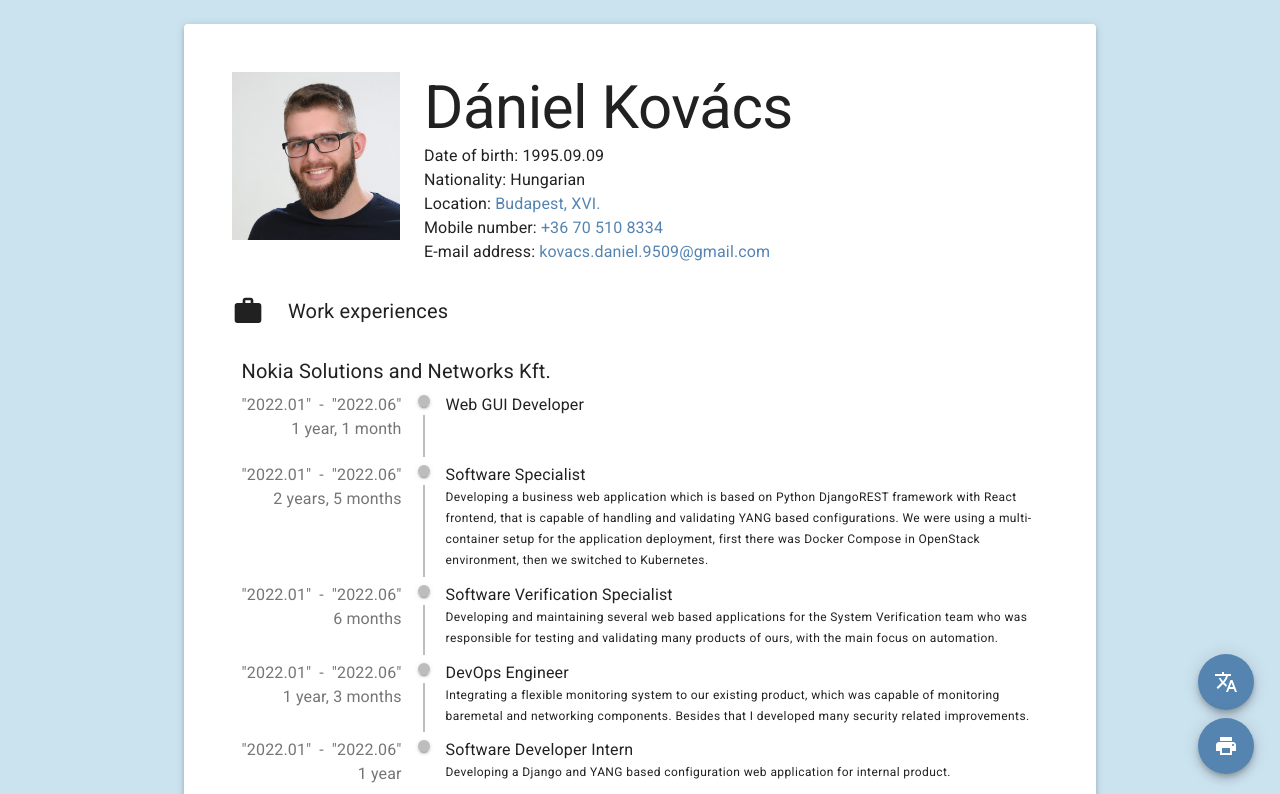
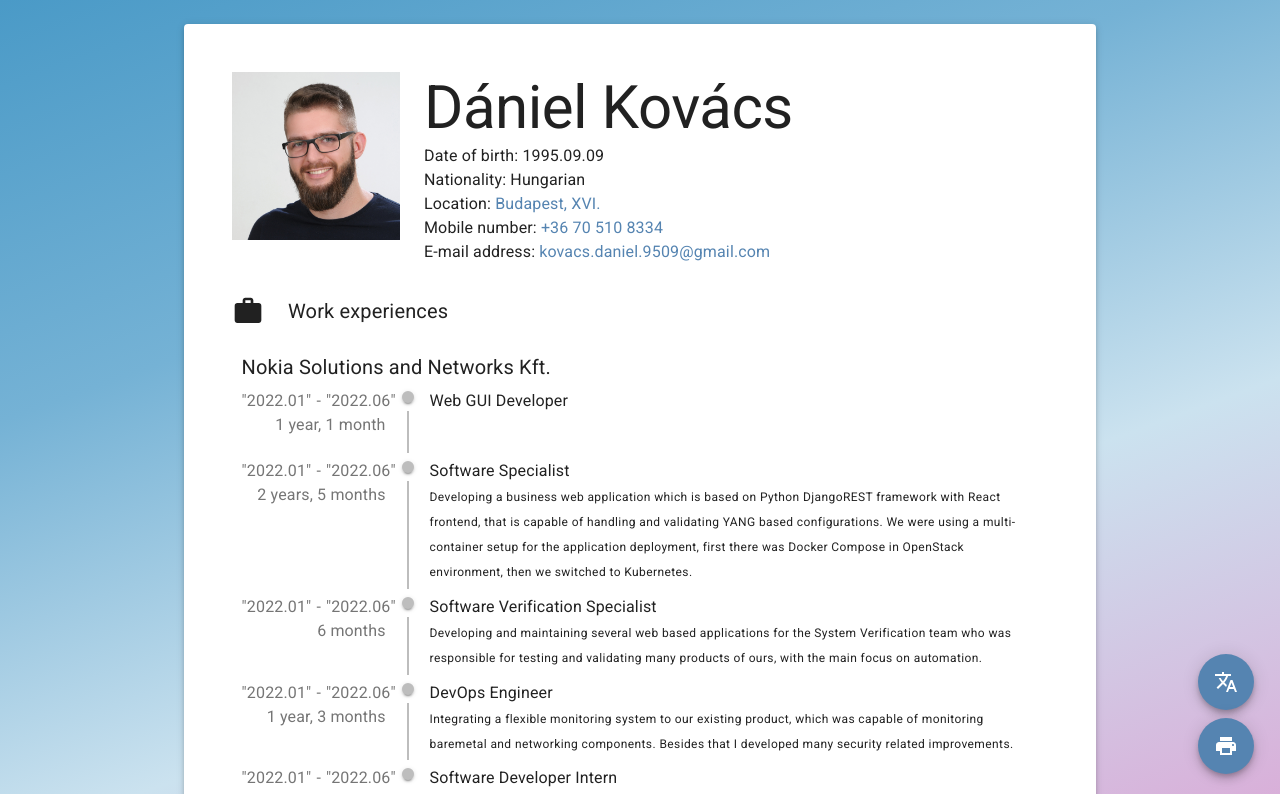
Before and after one commit to danikova/online-cv, a React (Vite) app: page / in a window 1280 px wide. Shown: the top 794 px of the page. Built offline with nearby package versions, Linux system fonts and the light colour scheme.

Commit message:
tailwind added

```diff
--- a/index.html
+++ b/index.html
@@ -1,5 +1,5 @@
 <!DOCTYPE html>
-<html lang="hu">
+<html lang="hu" class="h-screen w-screen m-0 p-0 box-border overflow-y-auto overflow-x-hidden text-gray-800">
 
   <head>
     <base href="/online-cv/">
@@ -11,12 +11,13 @@
     <link rel="apple-touch-icon" href="./icons/apple-touch-icon.png" />
     <link rel="manifest" href="./manifest.json" />
     <link rel="stylesheet" media="print" href="./print.css" />
+    <link href="./index.css" rel="stylesheet">
     <title>CV - Kovács Dániel</title>
   </head>
 
-  <body>
+  <body class="h-screen w-screen m-0 p-0 box-border">
     <noscript>You need to enable JavaScript to run this app.</noscript>
-    <div id="root"></div>
+    <main id="root" class="h-screen w-screen m-0 p-0 box-border" />
     <script type="module" src="/src/index.tsx"></script>
   </body>
 
--- a/package.json
+++ b/package.json
@@ -21,7 +21,8 @@
   "scripts": {
     "start": "vite",
     "pre:build": "tsc",
-    "build": "npm run pre:build && vite build",
+    "build": "npm run pre:build && vite build && npm run post:build",
+    "post:build": "npx tailwindcss -i ./src/index.css -o ./build/index.css",
     "serve": "vite preview"
   },
   "eslintConfig": {
@@ -48,10 +49,13 @@
     "@types/js-cookie": "^3.0.3",
     "@types/uuid": "^9.0.2",
     "@vitejs/plugin-react": "^4.0.2",
+    "autoprefixer": "^10.4.14",
     "eslint": "^8.44.0",
     "eslint-config-prettier": "^8.8.0",
     "eslint-plugin-prettier": "^5.0.0-alpha.1",
+    "postcss": "^8.4.25",
     "prettier": "^3.0.0",
+    "tailwindcss": "^3.3.2",
     "typescript": "^5.1.6",
     "vite": "^4.4.2",
     "vite-plugin-svgr": "^3.2.0",
--- /dev/null
+++ b/postcss.config.js
@@ -0,0 +1,6 @@
+module.exports = {
+  plugins: {
+    tailwindcss: {},
+    autoprefixer: {},
+  },
+}
--- /dev/null
+++ b/src/GradientBg.tsx
@@ -0,0 +1,35 @@
+import { useState, useEffect, useCallback, useRef } from 'react';
+
+export default function GraidentBg({ children }) {
+  const [scrollRatio, setScrollRatio] = useState(0);
+  const [height, setHeight] = useState(0)
+  const ref = useRef<null | HTMLDivElement>(null)
+
+  useEffect(() => {
+    const handleScroll = () => {
+      const position = window.scrollY;
+      setScrollRatio(position / (height - window.innerHeight));
+    };
+
+    window.addEventListener('scroll', handleScroll, { passive: true });
+
+    return () => {
+      window.removeEventListener('scroll', handleScroll);
+    };
+  }, [height, setScrollRatio]);
+
+  useEffect(() => {
+    setHeight(ref.current!.clientHeight)
+  }, [ref.current])
+
+  return <div
+    ref={ref} className="bg-no-repeat bg-fixed overflow-auto"
+    style={{
+      backgroundImage: 'linear-gradient(160deg, #4A9AC7, #75B2D5, #CBE2EF, #D9AFD9)',
+      backgroundSize: '400% 400%',
+      backgroundPosition: `${scrollRatio * 100}% ${scrollRatio * 80}%`
+    }}
+  >
+    {children}
+  </div>
+}
--- a/src/index.css
+++ b/src/index.css
@@ -1,7 +1,7 @@
-html {
-    background: #cbe2ef;
-    color: #222;
-}
+@tailwind base;
+@tailwind components;
+@tailwind utilities;
+
 
 .fade-in {
 opacity: 1;
--- a/src/index.tsx
+++ b/src/index.tsx
@@ -1,19 +1,20 @@
-import React from 'react';
 import { createRoot } from 'react-dom/client';
 import CV from './CV';
+
 import './index.css';
 
 import { createBrowserHistory } from 'history';
 import LocaleWrapper from './lang';
+import GraidentBg from './GradientBg';
 
 export const history = createBrowserHistory();
 
 const container = document.getElementById('root');
 const root = createRoot(container);
 root.render(
-  <React.StrictMode>
-    <LocaleWrapper>
+  <LocaleWrapper>
+    <GraidentBg>
       <CV />
-    </LocaleWrapper>
-  </React.StrictMode>
+    </GraidentBg>
+  </LocaleWrapper>
 );
--- /dev/null
+++ b/tailwind.config.js
@@ -0,0 +1,28 @@
+/** @type {import('tailwindcss').Config} */
+module.exports = {
+  content: [
+    "./index.html",
+    "./src/**/*.{js,ts,jsx,tsx}",
+  ],
+  theme: {
+    extend: {
+      colors: {
+        primary: {
+          DEFAULT: '#CBE2EF',
+          50: '#FFFFFF',
+          100: '#FFFFFF',
+          200: '#FFFFFF',
+          300: '#FFFFFF',
+          400: '#EAF3F9',
+          500: '#CBE2EF',
+          600: '#A0CAE2',
+          700: '#75B2D5',
+          800: '#4A9AC7',
+          900: '#337DA6',
+          950: '#2D6D91'
+        }
+      }
+    },
+  },
+  plugins: [],
+}
--- a/vite.config.ts
+++ b/vite.config.ts
@@ -7,7 +7,7 @@ export default defineConfig({
   base: '/online-cv/',
   plugins: [react(), viteTsconfigPaths(), svgrPlugin()],
   server: {
-    open: '/online-cv',
+    open: '/online-cv/',
     port: 3000,
     strictPort: true,
   },
```
Also changed, not shown: 1 other file (tests, documents, lock files or other folders). Lines whose indentation alone changed are shown as unchanged.
